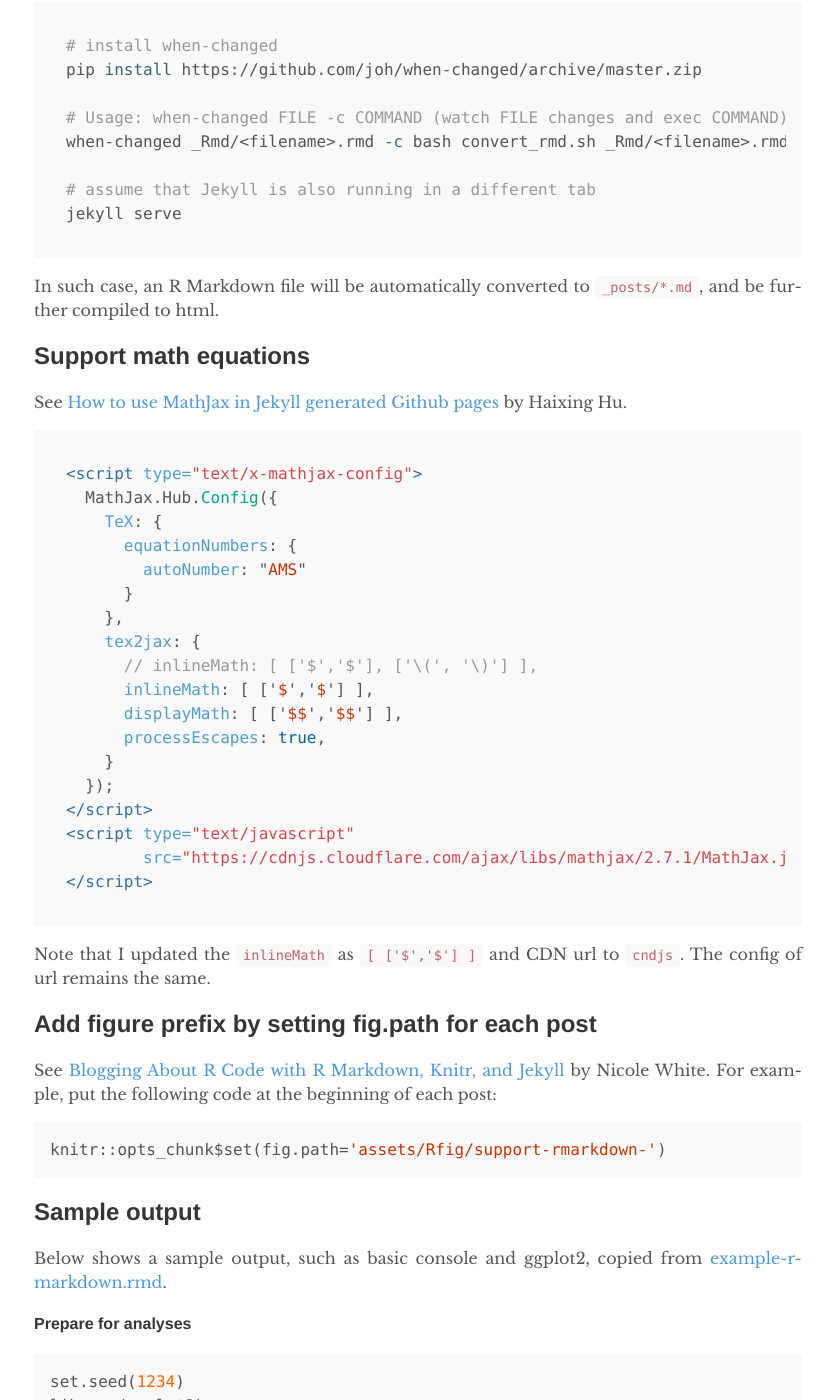
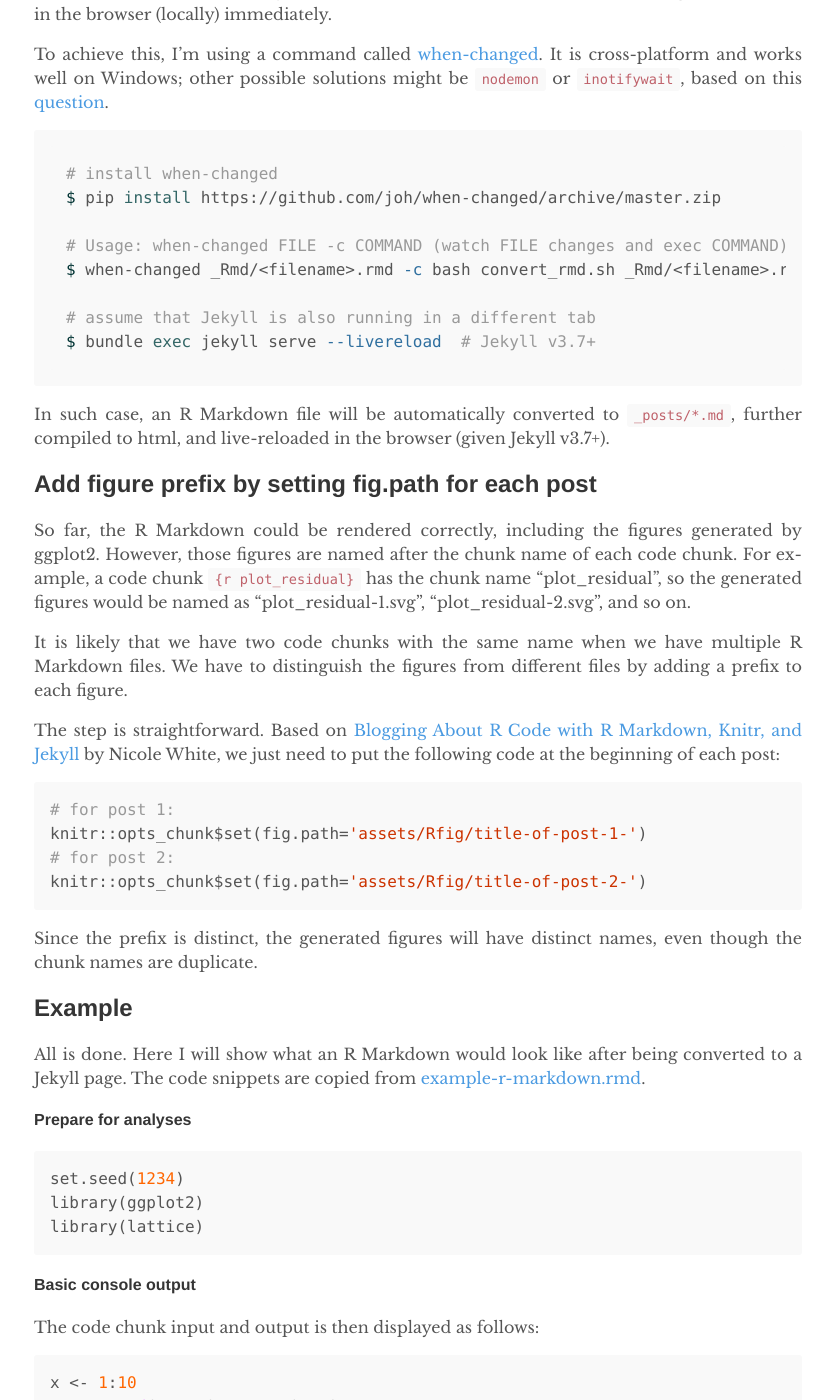
Before and after one commit to gaopinghuang0/gaopinghuang0.github.io, a Jekyll site: the page built from _posts/2017-10-23-support-Rmarkdown.md, in a window 1280 px wide and 1400 px high, scrolled down 3702 px. Shown: the whole window, without its empty margins (222-1057 px from the left). Built offline with Jekyll 4.4.1, drawn with Linux system fonts in a browser that asks for light colours; comment, search, counter and statistics services are not loaded; some of the changed text lies outside the part shown.

Commit message:
update support-RMarkdown.md and publish enhance-markdown.md

````diff
--- a/_posts/2017-10-23-support-Rmarkdown.md
+++ b/_posts/2017-10-23-support-Rmarkdown.md
@@ -1,15 +1,15 @@
 ---
 layout: post
-title: "Supporting R Markdown with Jekyll, knitr, and MathJax"
+title: "Supporting R Markdown with Jekyll and knitr"
 author: "Gaoping"
 tags: [Jekyll, R]
 ---
 
 
 
-Blogging with Jekyll and Markdown is good. Blogging with Jekyll and R Markdown is even better.
+Blogging with Jekyll and Markdown is good, but sometimes R Markdown is necessary.
 
-Based on the following two posts, I figured out how to support R Markdown using knitr. The basic idea is to use knitr to convert R Markdown files to Jekyll friendly markdown files.
+Based on the following two posts, I figured out how to support R Markdown in the Github pages. The basic idea is to use `knitr` to convert R Markdown files to Jekyll friendly markdown files.
 
 1. [Blogging with Jekyll and R Markdown using knitr](http://brooksandrew.github.io/simpleblog/articles/blogging-with-r-markdown-and-jekyll-using-knitr/) by Andrew
 2. [Publishing R Markdown using Jekyll](https://chepec.se/2014/07/16/knitr-jekyll) by chepec
@@ -86,9 +86,12 @@
 ## Use bash script to call R script
 I created a bash script (called `convert_rmd.sh`) under the root level of the Jekyll directory, which is adapted from the second blog. It can convert a specific R Markdown file under `_Rmd/` to Jekyll markdown under `_posts/`.
 
-The usage is `./convert_rmd.sh _Rmd/YYYY-mm-dd-something.Rmd`.
+The usage is
+```bash
+$ ./convert_rmd.sh _Rmd/YYYY-mm-dd-title.Rmd
+```
 
-To support Rscript with Cygwin on Windows, I added platform check at the bottom.
+To support Rscript with Cygwin on Windows, I added platform check at the bottom. Customize with your own path to Rscript.exe
 
 ```bash
 #!/bin/bash
@@ -136,50 +139,33 @@
 
 ```bash
 # install when-changed
-pip install https://github.com/joh/when-changed/archive/master.zip
+$ pip install https://github.com/joh/when-changed/archive/master.zip
 
 # Usage: when-changed FILE -c COMMAND (watch FILE changes and exec COMMAND)
-when-changed _Rmd/<filename>.rmd -c bash convert_rmd.sh _Rmd/<filename>.rmd
+$ when-changed _Rmd/<filename>.rmd -c bash convert_rmd.sh _Rmd/<filename>.rmd
 
 # assume that Jekyll is also running in a different tab
-jekyll serve
+$ bundle exec jekyll serve --livereload  # Jekyll v3.7+
 ```
-In such case, an R Markdown file will be automatically converted to `_posts/*.md`, and be further compiled to html.
-
-## Support math equations
-See [How to use MathJax in Jekyll generated Github pages](http://haixing-hu.github.io/programming/2013/09/20/how-to-use-mathjax-in-jekyll-generated-github-pages/) by Haixing Hu.
-
-```html
-<script type="text/x-mathjax-config">
-  MathJax.Hub.Config({
-    TeX: {
-      equationNumbers: {
-        autoNumber: "AMS"
-      }
-    },
-    tex2jax: {
-      // inlineMath: [ ['$','$'], ['\(', '\)'] ],
-      inlineMath: [ ['$','$'] ],
-      displayMath: [ ['$$','$$'] ],
-      processEscapes: true,
-    }
-  });
-</script>
-<script type="text/javascript"
-        src="https://cdnjs.cloudflare.com/ajax/libs/mathjax/2.7.1/MathJax.js?config=TeX-AMS-MML_HTMLorMML">
-</script>
-```
-Note that I updated the `inlineMath` as `[ ['$','$'] ]` and CDN url to `cndjs`. The config of url remains the same.
+In such case, an R Markdown file will be automatically converted to `_posts/*.md`, further compiled to html, and live-reloaded in the browser (given Jekyll v3.7+).
 
 ## Add figure prefix by setting fig.path for each post
-See [Blogging About R Code with R Markdown, Knitr, and Jekyll](https://nicolewhite.github.io/2015/02/07/r-blogging-with-rmarkdown-knitr-jekyll.html) by Nicole White. For example, put the following code at the beginning of each post:
+So far, the R Markdown could be rendered correctly, including the figures generated by ggplot2. However, those figures are named after the chunk name of each code chunk. For example, a code chunk `{r plot_residual}` has the chunk name "plot_residual", so the generated figures would be named as "plot_residual-1.svg", "plot_residual-2.svg", and so on.
+
+It is likely that we have two code chunks with the same name when we have multiple R Markdown files. We have to distinguish the figures from different files by adding a prefix to each figure.
+
+The step is straightforward. Based on [Blogging About R Code with R Markdown, Knitr, and Jekyll](https://nicolewhite.github.io/2015/02/07/r-blogging-with-rmarkdown-knitr-jekyll.html) by Nicole White, we just need to put the following code at the beginning of each post:
 
 {% highlight r %}
-knitr::opts_chunk$set(fig.path='assets/Rfig/support-rmarkdown-')
+# for post 1:
+knitr::opts_chunk$set(fig.path='assets/Rfig/title-of-post-1-')
+# for post 2:
+knitr::opts_chunk$set(fig.path='assets/Rfig/title-of-post-2-')
 {% endhighlight %}
+Since the prefix is distinct, the generated figures will have distinct names, even though the chunk names are duplicate.
 
-## Sample output
-Below shows a sample output, such as basic console and ggplot2, copied from [example-r-markdown.rmd](https://gist.github.com/jeromyanglim/2716336).
+## Example
+All is done. Here I will show what an R Markdown would look like after being converted to a Jekyll page. The code snippets are copied from [example-r-markdown.rmd](https://gist.github.com/jeromyanglim/2716336).
 
 #### Prepare for analyses
 
@@ -217,7 +203,7 @@
 {% endhighlight %}
 
 #### `ggplot2` plot
-Ggplot2 plots work well:
+ggplot2 plots work well:
 
 
 {% highlight r %}
````
Also changed, not shown: _Rmd/2017-10-23-support-RMarkdown.Rmd (+25 -39 lines), _drafts/enhance-markdown-table-of-content-hover-anchor.md (deleted, +0 -71 lines), _posts/2018-5-11-enhance-markdown.md (added, +110 -0 lines), assets/Rfig/support-rmarkdown-ggplot2example-1.svg.
